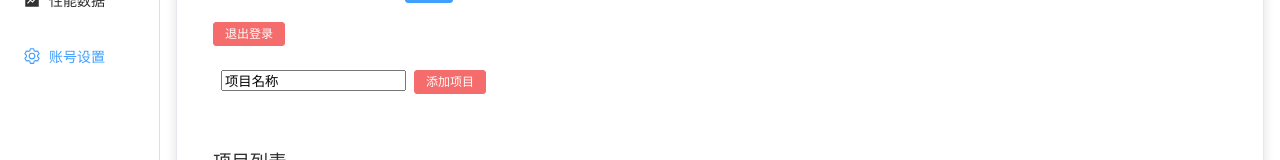
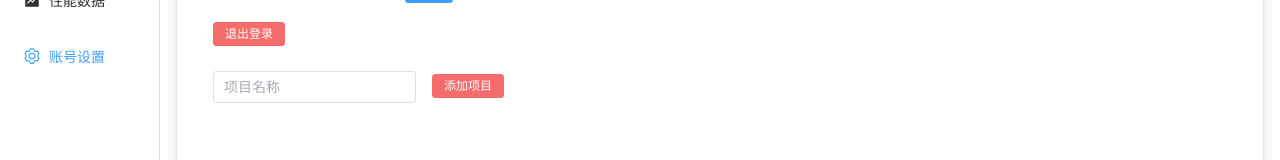
Before and after one commit to AmaneChan/frontend-monitor, a Vue app in the folder packages/frontend/: page /setting in a window 1280 px wide. Shown: the part 256-416 px from the top of the page. Built offline with nearby package versions, Linux system fonts and the light colour scheme; no server answers.

Commit message:
clean up codes

```diff
--- a/packages/frontend/src/request.ts
+++ b/packages/frontend/src/request.ts
@@ -23,7 +23,7 @@ axios.interceptors.response.use((response) => {
 	return response
 })
 
-export interface ReponseResult {
+export interface ResponseResult {
 	code: number
 	message: string
 	data?: any
--- a/packages/frontend/src/view/DataViews/Setting.vue
+++ b/packages/frontend/src/view/DataViews/Setting.vue
@@ -2,31 +2,28 @@
 import { ref } from 'vue'
 import { CopyDocument, Hide, View } from '@element-plus/icons-vue'
 
+import { ElMessage } from 'element-plus'
 import { useProjectsStore } from '../../stores/projects'
 import { axios } from '../../request.js'
-import { ElMessage } from 'element-plus';
+import type { ResponseResult } from '../../request.js'
 
 const projectsStore = useProjectsStore()
 
-let username = ref('')
-let token: string | null = localStorage.getItem('token') + '';
+const username = ref('')
 let userid = ''
-axios.get('/user/info', {
-	headers: { Authorization: token }
-	})
-	.then(function (res) {
+axios.get('/user/info')
+	.then((res) => {
 		console.log(res)
 		username.value = res.data.username
 		userid = res.data.id
 	})
-let PName = ref('项目名称')
-const AddProject = function () {
-	console.log(PName);
 
-	axios.post('/project',{id:userid,name:PName.value,Headers:{Authorization: token}}).then((res) => {
-		console.log(res);
-		ElMessage.success('添加成功')
-	})
+const name = ref('')
+
+async function addProject() {
+	const result: ResponseResult = await axios.post('/project', { id: userid, name: name.value })
+	console.log(result)
+	ElMessage.success(result.message)
 }
 </script>
 
@@ -41,27 +38,63 @@ const AddProject = function () {
 			<div>
 				<span class="valueContent">用户名:</span>
 				<span class="valueContent">{{ username }}</span>
-				<el-button type="primary" size="small">修改</el-button>
+				<el-button
+					type="primary"
+					size="small"
+				>
+					修改
+				</el-button>
 			</div>
 			<div>
 				<span class="valueContent">密码:</span>
 				<span class="valueContent">********</span>
-				<el-button type="primary" size="small">修改</el-button>
+				<el-button
+					type="primary"
+					size="small"
+				>
+					修改
+				</el-button>
 			</div>
 			<div>
-				<el-button type="danger" size="small">退出登录</el-button>
+				<el-button
+					type="danger"
+					size="small"
+				>
+					退出登录
+				</el-button>
 			</div>
 			<div>
-				<input  v-model="PName" style="margin: 0.5rem;"/>
-				<el-button type="danger" size="small" @click="AddProject">添加项目</el-button>
+				<el-input
+					v-model="name"
+					placeholder="项目名称"
+					style="display: inline-block;"
+				/>
+				<el-button
+					type="danger"
+					size="small"
+					@click="addProject"
+				>
+					添加项目
+				</el-button>
 			</div>
 		</div>
-		<div class="title">项目列表</div>
+		<div class="title">
+			项目列表
+		</div>
 		<div class="content">
 			<el-table :data="projectsStore.projects">
-				<el-table-column prop="id" label="编号" />
-				<el-table-column prop="name" label="名称" />
-				<el-table-column prop="key" label="SDK Key">
+				<el-table-column
+					prop="id"
+					label="编号"
+				/>
+				<el-table-column
+					prop="name"
+					label="名称"
+				/>
+				<el-table-column
+					prop="key"
+					label="SDK Key"
+				>
 					<template #default="scope">
 						<div style="display: flex; align-items: center">
 							<span style="width: 6rem">
@@ -83,9 +116,27 @@ const AddProject = function () {
 				</el-table-column>
 				<el-table-column label="操作">
 					<template #default>
-						<el-button link type="primary" size="small">选择项目</el-button>
-						<el-button link type="primary" size="small">修改名称</el-button>
-						<el-button link type="primary" size="small">删除项目</el-button>
+						<el-button
+							link
+							type="primary"
+							size="small"
+						>
+							选择项目
+						</el-button>
+						<el-button
+							link
+							type="primary"
+							size="small"
+						>
+							修改名称
+						</el-button>
+						<el-button
+							link
+							type="primary"
+							size="small"
+						>
+							删除项目
+						</el-button>
 					</template>
 				</el-table-column>
 			</el-table>
@@ -94,6 +145,11 @@ const AddProject = function () {
 </template>
 
 <style scoped>
+.el-input {
+	width: fit-content;
+	margin: .5rem 1rem .5rem 0;
+}
+
 .input {
 	display: inline-block;
 }
--- a/packages/frontend/src/view/Entry.vue
+++ b/packages/frontend/src/view/Entry.vue
@@ -3,8 +3,8 @@ import { ElMessage } from 'element-plus'
 import { reactive, ref } from 'vue'
 
 import { axios } from '../request.js'
-import type { ReponseResult } from '../request.js'
-import router from '../router/index.js';
+import type { ResponseResult } from '../request.js'
+import router from '../router/index.js'
 
 const signUpMode = ref(false)
 
@@ -22,23 +22,23 @@ const inputContent = reactive({
 
 async function login() {
 	const { username, pwd } = inputContent.login
-	const LoginResult: ReponseResult = await axios.post('/user/login', { username, pwd })
-	console.log(LoginResult);
-	if (LoginResult.code === 200) {
-		ElMessage.success(LoginResult.message)
-		localStorage.setItem('token',LoginResult.token+'')
+	const result: ResponseResult = await axios.post('/user/login', { username, pwd })
+	console.log(result)
+	if (result.code === 200) {
+		ElMessage.success(result.message)
+		localStorage.setItem('token', `${result.token}`)
 		router.push({
-			path:'/setting',
-			replace: true
+			path: '/setting',
+			replace: true,
 		})
 	} else {
-		ElMessage.error(LoginResult.message)
+		ElMessage.error(result.message)
 	}
 }
 
 async function register() {
 	const { username, pwd } = inputContent.register
-	const result: ReponseResult = await axios.post('/user/register', { username, pwd })
+	const result: ResponseResult = await axios.post('/user/register', { username, pwd })
 	if (result.code === 200) {
 		ElMessage.success(result.message)
 		inputContent.login.username = username
```
